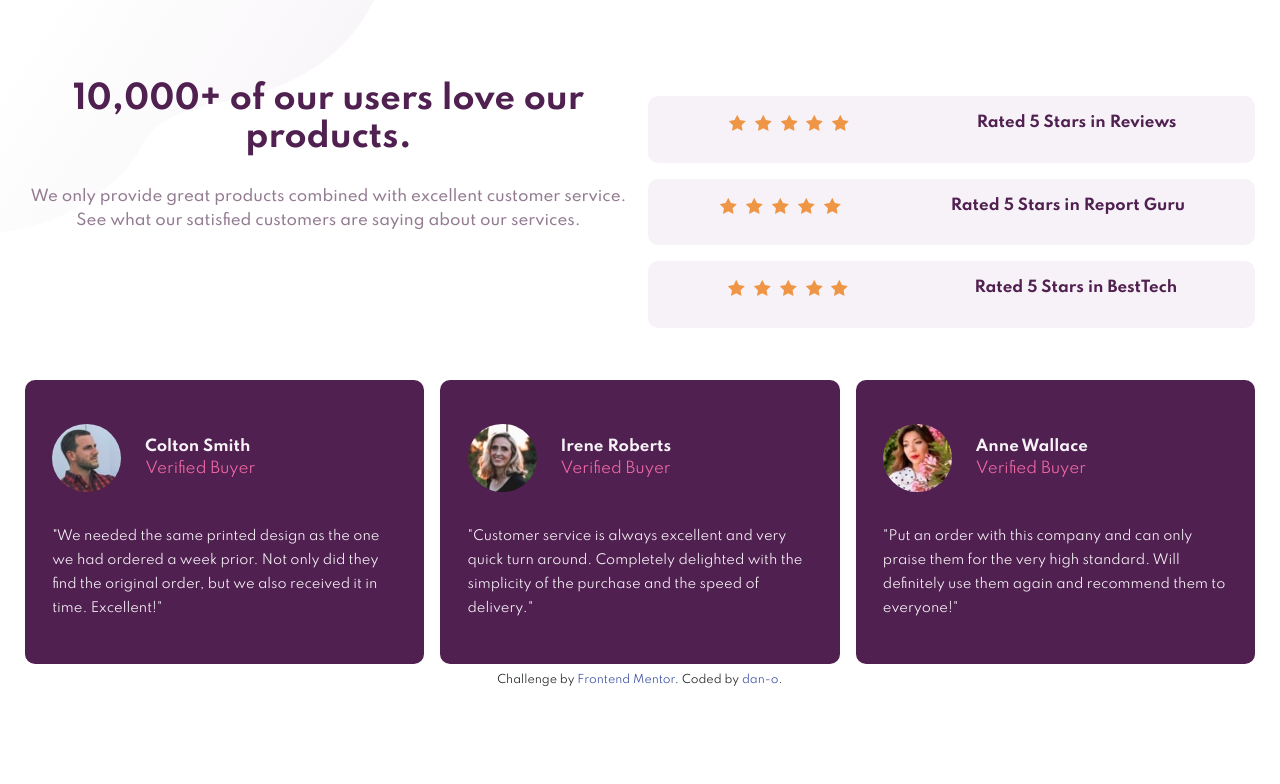
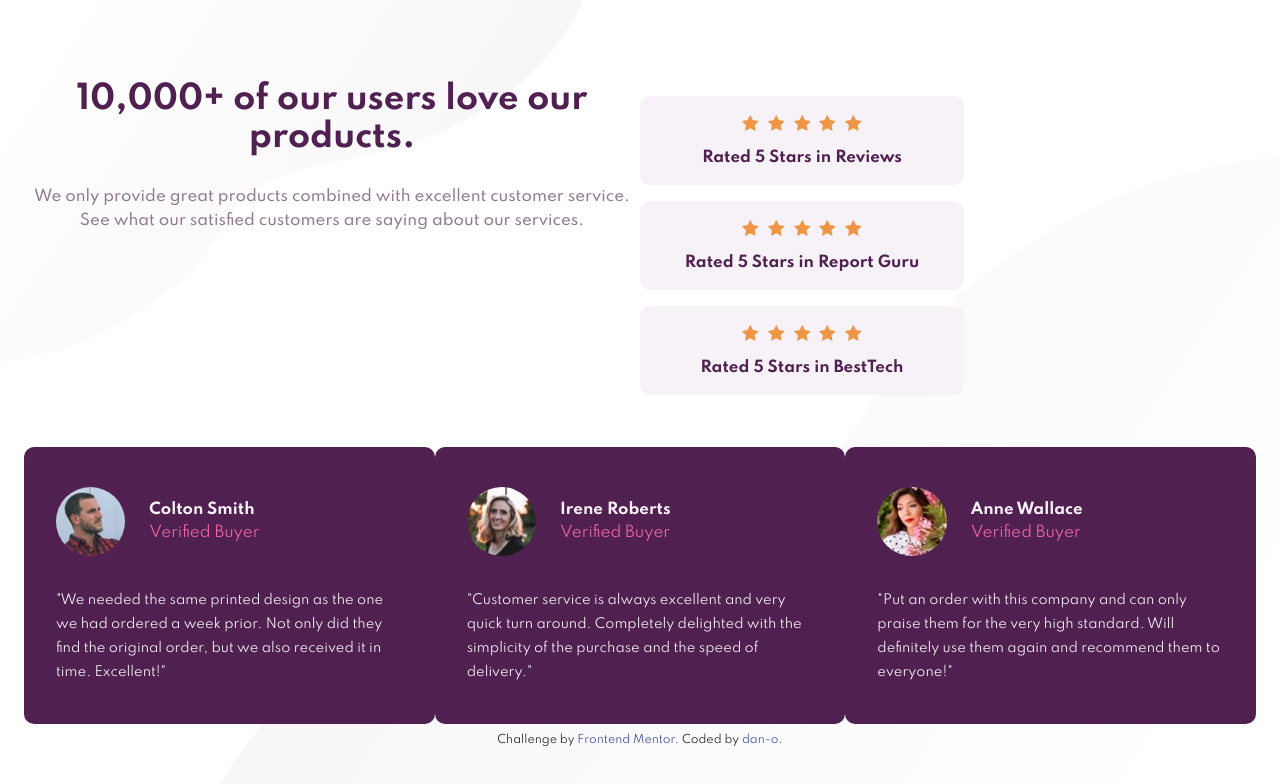
Before and after one commit to dpress13/frontend-mentor-social-proof-section, a website: page index.html in a window 1280 px wide. Drawn offline with nearby package versions, Linux system fonts and the light colour scheme; files that its build step writes are made by us from their sources; files whose address does not match are found by name.

Commit message:
responsive tweaks and tablet styling

```diff
--- a/assets/css/src/_modules.scss
+++ b/assets/css/src/_modules.scss
@@ -2,18 +2,20 @@
   font-size: 11px;
   text-align: center;
 }
+
 .attribution a {
   color: hsl(228, 45%, 44%);
 }
 
 body {
- background-image: url(images/bg-pattern-top-mobile.svg);
- background-position: top left;
- background-repeat: no-repeat;
+  align-content: center;
+  background-image: url("../../images/bg-pattern-top-mobile.svg"), url("../../images/bg-pattern-bottom-mobile.svg");
+  background-position: top left, bottom right;
+  background-repeat: no-repeat, no-repeat;
   font-family: $font-primary;
- font-size: .9375rem;
- margin: 5rem 1rem;
- padding: 0 1rem;
+  font-size: 0.9375rem;
+  margin: 5rem 1.5rem;
+
 }
 
 h1 {
@@ -29,25 +31,29 @@ h2 {
   background-color: transparent;
   color: $gray-purple;
   font-family: $font-primary;
- font-size: .9375rem;
+  font-size: 0.9375rem;
   font-weight: $font-weight-medium;
   line-height: 1.5rem;
- margin-bottom: 1.75rem;
+  margin: 0 .1rem 1.5rem;
 }
 
 h3 {
   font-color: $white;
- font-family: 'Spartan', sans-serif;
- font-size: .9375rem;
+  font-family: $font-primary;
+  font-size: 0.9375rem;
   font-weight: $font-weight-heavy;
- margin: 0 0 .3rem;
+  margin: 0 0 0.3rem;
 }
 
 h4 {
   color: $pink;
   font-family: $font-primary;
- font-size: .9375rem;
+  font-size: 0.9375rem;
   font-weight: $font-weight-light;
+  margin: 0;
+}
+
+.row {
   margin: 0;
 }
 
@@ -55,50 +61,42 @@ h4 {
   text-align: center;
   padding: 0;
 }
-
-
 /* Star Review */
-
 .star-review-container {
   margin-bottom: 1.75rem;
   padding: 0;
+  // position: relative;
+  // left: 50%;
+  // transform: translateX(-50%);
 }
 
 .star-review-wrapper {
- background-color:$light-gray;
+  background-color: $light-gray;
   border-radius: 10px;
   color: $dark-purple;
+  display: flex;
+  flex-wrap: wrap;
   font-weight: $font-weight-heavy;
- margin: 1rem .5rem;
- padding: 1rem;
- justify-content: space-around;
+  margin: 1rem 0;
+  padding: 1rem 0;
+  justify-content: center;
+  max-width: 324px;
 }
 
 .stars-row {
- margin-bottom: .75rem;
+  margin-bottom: 0.75rem;
 }
 
 .review-star {
- margin: 0 .15rem;
+  margin: 0 0.15rem;
+}
+ .star-review-text {
+   text-align: center;
  }
 
-/* .star-review-1 {
-
-}
-
-.star-review-2 {
- top: .5rem;
-}
-
-.star-review-3 {
- top: .5rem;
-} */
 
 /* Testimonials */
-
-.testimonial-section {
-
-}
+.testimonial-section {}
 
 .testimonial-image {
   border-radius: 50%;
@@ -114,23 +112,87 @@ h4 {
 
 .testimonial-text {
   color: $light-gray;
- font-size: .8125rem;
+  font-size: 0.8125rem;
   font-weight: $font-weight-light;
   line-height: 1.5rem;
- padding-top: 2rem
+  padding-top: 2rem;
 }
 
 .testimonial-wrapper {
   background-color: $dark-purple;
   border-radius: 10px;
   color: $light-gray;
- margin: .5rem;
- padding: 2.75rem 1.7rem;
+  margin: 0.5rem 0;
+  padding: 2.5rem 2rem;
 }
 
-@media (min-width: 768px) {
- .star-reivew-wrapper {
-   margin: 0;
-   padding: 0;
+
+// Mobile
+
+// Finetuning - Portrait
+// @media (max-width: 439px) {
+//   .star-review-container {
+//     position: relative;
+//     left: 50%;
+//     transform: translateX(-50%);
+//   }
+// }
+
+@media (min-width: 375px) and (max-width: 575px) {
+.star-review-container {
+  position: relative;
+  max-width: 100%;
+}
+
+  .star-review-1 {
+    position: static;
+    // left: 33%;
+    // transform: translateX(-33%);
+
+  }
+
+  .star-review-2 {
+    position: relative;
+    left: 50%;
+    transform: translateX(-50%);
+  }
+
+  .star-review-3 {
+    position: relative;
+    left: 100%;
+    transform: translateX(-100%);
   }
 }
+
+// Finetuning - Landscape
+// @media (min-width: 576px) {
+//   .star-review-container {
+//     margin-bottom: 1.75rem;
+//     max-width: 324px;
+//     padding: 0;
+//   }
+//
+//   .copy-intro {
+//     // margin-top: 3.25rem;
+//   }
+// }
+
+//Tablet
+
+// Finetuning Portrait
+@media (min-width: 768px) and (max-width: 960px) {
+//   // .star-review-container {
+//   //   max-width: 372px;
+//   // }
+
+  .copy-intro {
+    margin-top: 3.75rem;
+  }
+}
+@media (min-width: 768px) {
+  body {
+    background-image: url("../../images/bg-pattern-top-desktop.svg"), url("../../images/bg-pattern-bottom-desktop.svg");
+    background-position: top left, bottom right;
+    background-repeat: no-repeat, no-repeat;
+  }
+}
--- a/gulpfile.js
+++ b/gulpfile.js
@@ -17,7 +17,7 @@ function watch() {
     browserSync.init({
         server: {
            baseDir: "./assets",
-           index: "./index.html"
+           index: "../index.html"
         }
     });
     gulp.watch('assets/css/src/*.scss', style)
--- a/index.html
+++ b/index.html
@@ -24,7 +24,7 @@
       <h2>We only provide great products combined with excellent customer service. See what our satisfied customers are saying about our services.</h2>
     </div>
     <div class="star-review-container col-sm">
-      <div class="star-review-wrapper row">
+      <div class="star-review-wrapper star-review-1 col-sm">
         <div class="stars-row">
           <img class="review-star" src="images/icon-star.svg" alt="star">
           <img class="review-star" src="images/icon-star.svg" alt="star">
@@ -32,9 +32,9 @@
           <img class="review-star" src="images/icon-star.svg" alt="star">
           <img class="review-star" src="images/icon-star.svg" alt="star">
         </div>
-        <span>Rated 5 Stars in Reviews</span>
+        <span class="star-review-text">Rated 5 Stars in Reviews</span>
       </div>
-      <div class="star-review-wrapper row">
+      <div class="star-review-wrapper star-review-2 col-sm">
         <div class="stars-row">
           <img class="review-star" src="images/icon-star.svg" alt="star">
           <img class="review-star" src="images/icon-star.svg" alt="star">
@@ -42,9 +42,9 @@
           <img class="review-star" src="images/icon-star.svg" alt="star">
           <img class="review-star" src="images/icon-star.svg" alt="star">
         </div>
-        <span>Rated 5 Stars in Report Guru</span>
+        <span class="star-review-text">Rated 5 Stars in Report Guru</span>
       </div>
-      <div class="star-review-wrapper row">
+      <div class="star-review-wrapper star-review-3 col-sm">
         <div class="stars-row">
           <img class="review-star" src="images/icon-star.svg" alt="star">
           <img class="review-star" src="images/icon-star.svg" alt="star">
@@ -52,12 +52,12 @@
           <img class="review-star" src="images/icon-star.svg" alt="star">
           <img class="review-star" src="images/icon-star.svg" alt="star">
         </div>
-        <span>Rated 5 Stars in BestTech</span>
+        <span class="star-review-text">Rated 5 Stars in BestTech</span>
       </div>
     </div>
   </div>
-  <div class="testimonial-section row">
-    <div class="testimonial-wrapper col-sm">
+  <div class="testimonial-section justify-content-center row">
+    <div class="testimonial-wrapper col-xs col-sm-8 col-md-5 col-lg">
       <div class="testimonal-person-info">
         <img class="testimonial-image" src="images/image-colton.jpg" alt="Colton's Picture">
         <div>
@@ -67,7 +67,7 @@
       </div>
       <div class="testimonial-text">"We needed the same printed design as the one we had ordered a week prior. Not only did they find the original order, but we also received it in time. Excellent!"</div>
     </div>
-    <div class="testimonial-wrapper col-sm">
+    <div class="testimonial-wrapper col-xs col-sm-8 col-md-5 col-lg">
       <div class="testimonal-person-info">
         <img class="testimonial-image" src="images/image-irene.jpg" alt="Irene's Picture">
         <div>
@@ -77,7 +77,7 @@
       </div>
       <div class="testimonial-text">"Customer service is always excellent and very quick turn around. Completely delighted with the simplicity of the purchase and the speed of delivery."</div>
     </div>
-    <div class="testimonial-wrapper col-sm">
+    <div class="testimonial-wrapper col-xs col-sm-8 col-md-5 col-lg">
       <div class="testimonal-person-info">
         <img class="testimonial-image" src="images/image-anne.jpg" alt="Anne's Picture">
         <div>
```
Also changed, not shown: assets/css/site/style.css. Lines whose indentation alone changed are shown as unchanged.
